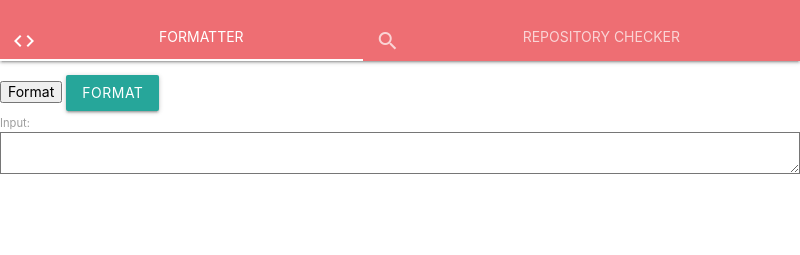
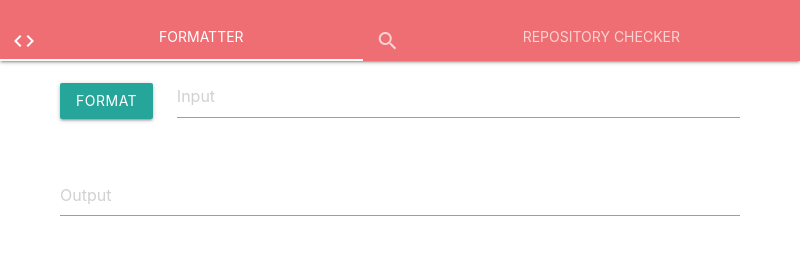
Before and after one commit to phillipshreves/lootmf, an Electron app: page src/index.html in a window 800 px wide. Shown: the part 51-306 px from the top of the page. Drawn offline with nearby package versions, Linux system fonts and the light colour scheme; a web font is replaced by a local one.

Commit message:
Updated form to use materialize elements and linked into formatter.js

```diff
--- a/src/formatter.js
+++ b/src/formatter.js
@@ -103,5 +103,6 @@ function formatter(input_text) {
 
 
     // Update the DOM
-    document.getElementById('input_text').innerHTML = output_text
+    $('#output_text').val(output_text);
+    M.textareaAutoResize($('#output_text'));
 };
--- a/src/index.html
+++ b/src/index.html
@@ -5,11 +5,11 @@
 	<title>lootmf - The FM Tool</title>
 
 	<!-- materialize -->
-	<link rel="stylesheet" href="./index.css">
-	<link rel="stylesheet" href="./materialize.css">
 	<script type="text/javascript" src="../node_modules/hammerjs/hammer.min.js"></script>
 	<script type="text/javascript" src="../node_modules/jquery/dist/jquery.min.js"></script>
 	<script type="text/javascript" src="../node_modules/materialize-css/dist/js/materialize.min.js"></script>
+	<link rel="stylesheet" href="./index.css">
+	<link rel="stylesheet" href="./materialize.css">
 
 	<!-- formatter -->
 	<script src="./formatter.js"></script>
@@ -38,23 +38,30 @@
 	</nav>
 
 
+	<div class="container">
 		<div id="formatter" class="col s12">
-		<form id="input_text_form">
-			<ul>
-				<li>
-					<button type="button" onclick="formatter(document.getElementById('input_text').value)">Format</button>
+			<div class = "row">
+				<form class="col s12" id="input_text_form">
+					<div class="row valign-wrapper">
+						<div class="col s2">
 							<a class="waves-effect waves-light btn" onclick="formatter(document.getElementById('input_text').value)">Format</a>
-				</li>
-				<li>
-					<label for="input_text">Input:</label>
-					<textarea id="input_text" name="input_text" rows="20"></textarea>
-				</li>
-			</ul>
+						</div>
+						<div class="input-field col s10">
+							<input placeholder="Input" id="input_text" type="text">
+						</div>
+					</div>
+					<div class="row">
+						<div class="input-field col s12">
+							<textarea placeholder="Output" id="output_text" class="materialize-textarea"></textarea>
+						</div>
+					</div>
 				</form>
+			</div>
 		</div>
 		<div id="repository" class="col s12">
 			<p>repository</p>
 		</div>
+	</div>
 	<script>M.AutoInit();</script>
 </body>
 </html>
```
Also changed, not shown: 1 other file. Lines whose indentation alone changed are shown as unchanged.
